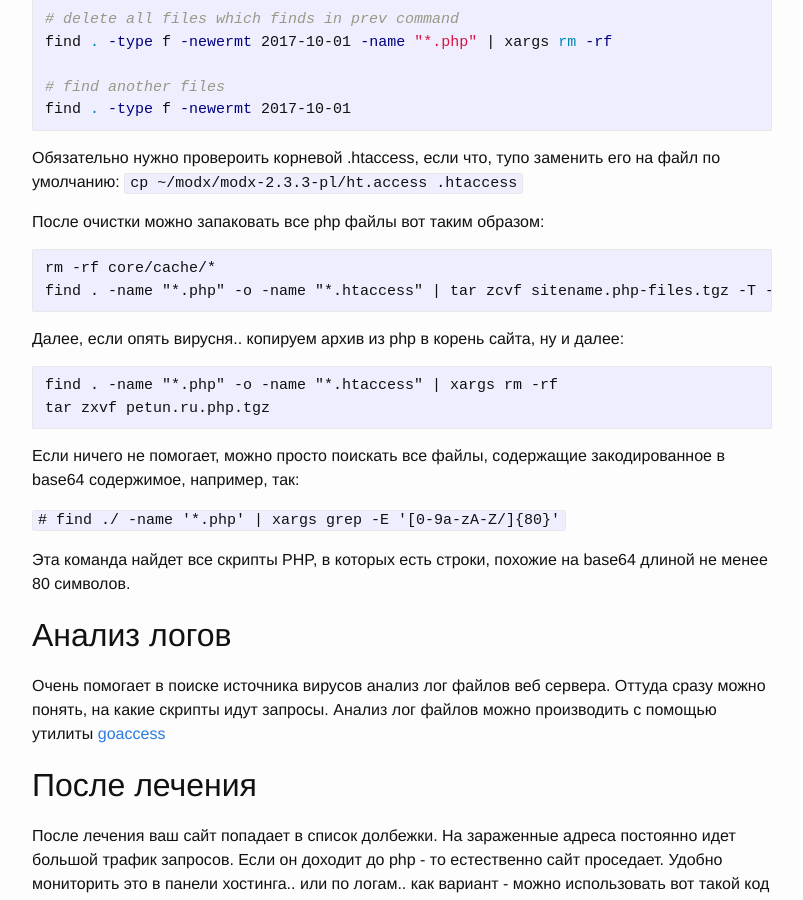
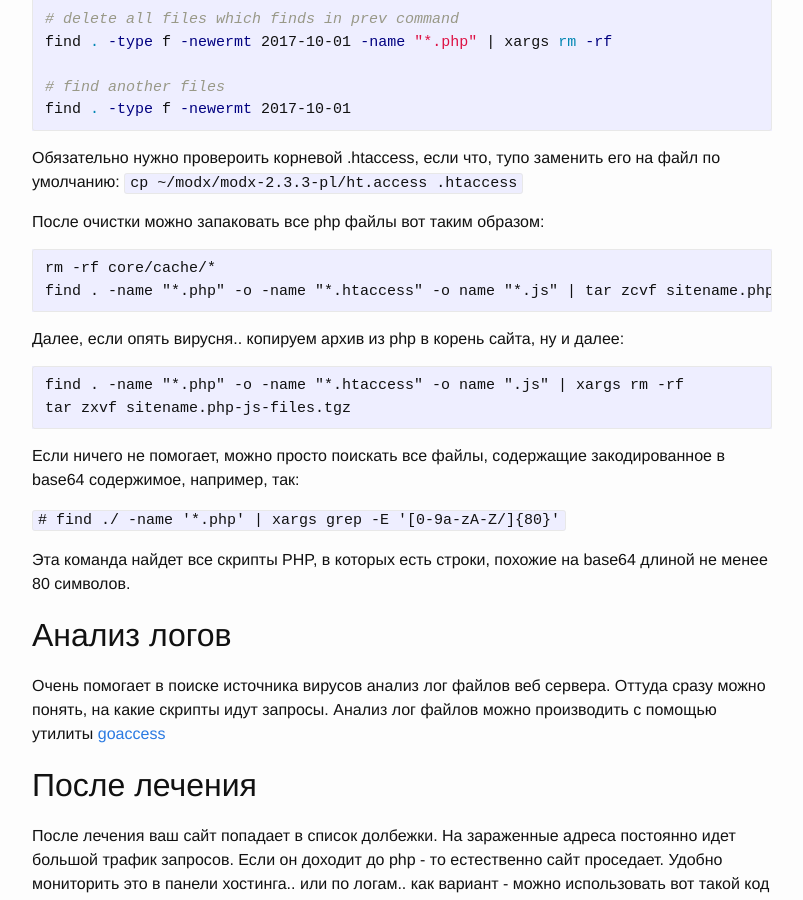
Before and after one commit to petun/petun.github.io, a Jekyll site: the page built from _posts/2017-10-10-hosting-virus-how-to.markdown, in a window 1280 px wide and 900 px high, scrolled down 335 px. Shown: the whole window, without its empty margins (238-1041 px from the left). Built offline with Jekyll 4.4.1, drawn with Linux system fonts in a browser that asks for light colours.

Commit message:
update site backup with js files

````diff
--- a/_posts/2017-10-10-hosting-virus-how-to.markdown
+++ b/_posts/2017-10-10-hosting-virus-how-to.markdown
@@ -25,14 +25,14 @@ find . -type f -newermt 2017-10-01
 После очистки можно запаковать все php файлы вот таким образом:
 ```
 rm -rf core/cache/*
-find . -name "*.php" -o -name "*.htaccess" | tar zcvf sitename.php-files.tgz -T -
+find . -name "*.php" -o -name "*.htaccess" -o name "*.js" | tar zcvf sitename.php-js-files.tgz -T -
 ```
 
 Далее, если опять вирусня.. копируем архив из php в корень сайта, ну и далее:
 
 ```
-find . -name "*.php" -o -name "*.htaccess" | xargs rm -rf
-tar zxvf petun.ru.php.tgz
+find . -name "*.php" -o -name "*.htaccess" -o name ".js" | xargs rm -rf
+tar zxvf sitename.php-js-files.tgz
 ```
 
 
````
